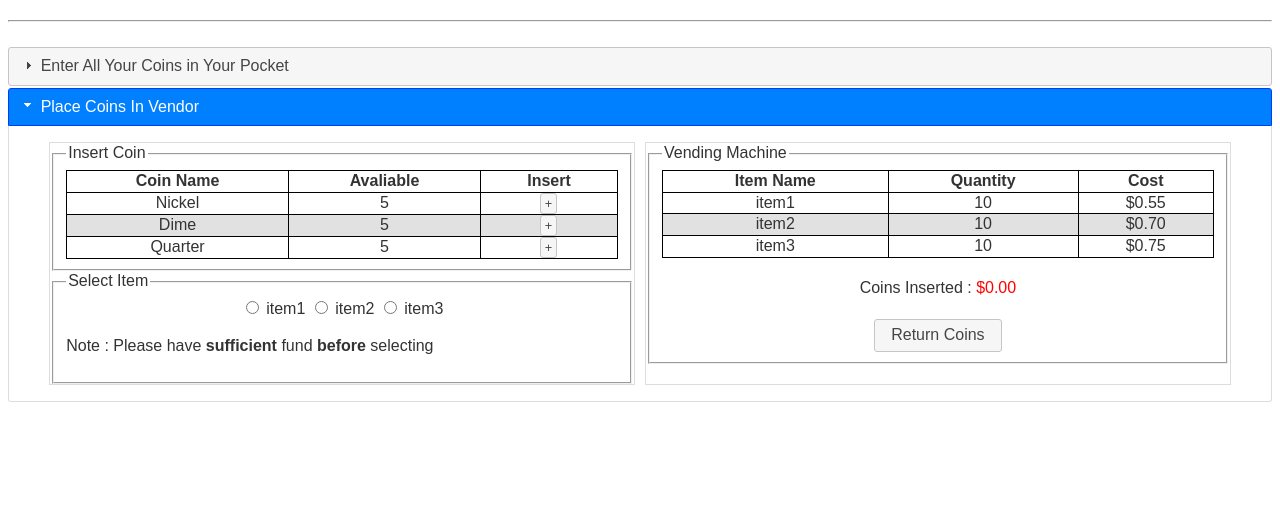
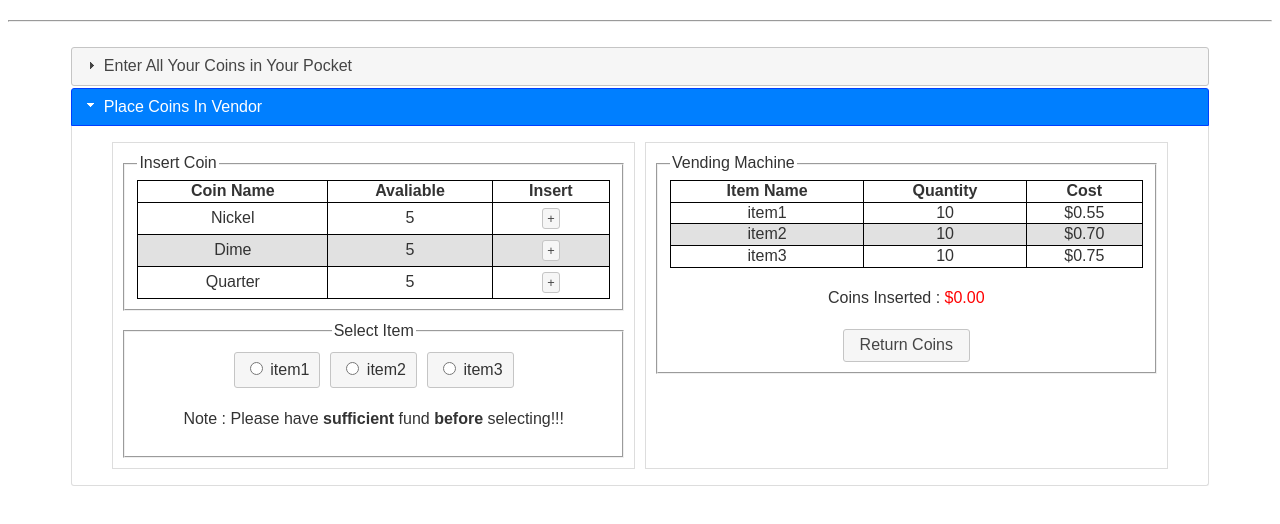
Before and after one commit to richardl911/vendingMachine, a plain HTML site: page web/index.html in a window 1280 px wide. Both pictures are taken after a click on the tab "Place Coins In Vendor". Shown: the part 60-584 px from the top of the page. Drawn offline with Linux system fonts and the light colour scheme.

Commit message:
Updated styling

```diff
--- a/web/css/index.css
+++ b/web/css/index.css
@@ -1,9 +1,9 @@
-#mainMenu {
+#app {
   width : 90%;
 }
 
 .menuItem {
-  overflow : hidden !important;
+
 }
 
 #sum {
@@ -35,8 +35,8 @@ tr:nth-child(even) {
   margin : 0px 5px;
 }
 
-.my-border {
-  padding : 10px 10px;
+.fBox {
+  margin : 10px 10px;
 }
 
 .coin-count {
@@ -109,6 +109,7 @@ ul#bag li {
 .insert-coin button {
   font-size : 0.8em;
   padding : 2px 4px;
+  margin : 5px;
 }
 
 .select-item {
@@ -117,3 +118,16 @@ ul#bag li {
   padding : 2px 7px 2px 0px;
   border : 1px solid black;
 }
+
+.pickItem {
+  display : inline-block;
+  background : #F6F6F6;
+  padding : 6px 10px;
+  margin : 5px;
+  border-radius : 3px;
+  border : 1px solid rgb(197,197,197);
+}
+
+button {
+  outline : none;
+}
--- a/web/index.html
+++ b/web/index.html
@@ -21,7 +21,7 @@
     <h1 style='text-align:center;font-size:2em' class='ui-widget'> <strong>Vending Machine Emulator</strong> </h1>
     <hr style='margin-bottom:25px'>
 
-    <div id='app'>
+    <div id='app' class='centerD'>
       <!-- 1st menu tab -->
       <h3 id='userInput' title='Clicking will allow you to add more coins if you can find any'> Enter All Your Coins in Your Pocket </h3>
       <div id='coinsInPocket' class='menuItem'>
@@ -36,7 +36,7 @@
       <div id='vendor' class='menuItem flex-container'>
         <!-- user selection -->
         <div id='leftContaier' class='flex-child ui-widget-content'>
-          <fieldset> <legend> Insert Coin </legend>
+          <fieldset class='fBox'> <legend> Insert Coin </legend>
             <table id='insertCoinTable'>
               <thead> <tr>
                 <th>Coin Name</th>
@@ -49,17 +49,17 @@
             </table>
           </fieldset>
 
-          <fieldset> <legend> Select Item </legend>
-            <div class='centerT'>
-            <template v-for='item in vending'>
-              <input type='radio' class='pickItem' :id='item.name' name='something' v-model='picked' :value='item.name' @change='getItem($event.target)'></input>
+          <fieldset class='fBox' style='text-align:center'> <legend> Select Item </legend>
+            <label v-for='item in vending' :for='item.name' class='centerT ui-corner-all ui-widget'>
+              <div class='pickItem'>
+              <input type='radio' :id='item.name' name='something' v-model='picked' :value='item.name' @change='getItem($event.target)'></input>
               <label :for='item.name'> {{ item.name }} </label>
-            </template>
-            </div>
-            <p> Note : Please have <strong>sufficient</strong> fund <strong>before</strong> selecting</p>
+              </div>
+            </label>
+            <p> Note : Please have <strong>sufficient</strong> fund <strong>before</strong> selecting!!!</p>
           </fieldset>
 
-          <fieldset v-if='itemInBag.length!=0'> <legend> In My Bag </legend>
+          <fieldset v-if='itemInBag.length!=0' class='fBox'> <legend> In My Bag </legend>
             <ul v-for='item in itemInBag' id='bag'>
               <li class='ui-corner-all ui-widget-content'> {{ item }}</li>
             </ul>
@@ -67,7 +67,7 @@
         </div>
         <!-- vendor information -->
         <div id='rightContainer' class='flex-child ui-widget-content'>
-          <fieldset> <legend> Vending Machine </legend>
+          <fieldset class='fBox'> <legend> Vending Machine </legend>
             <table id='vendingTable'>
               <tr>
                 <th> Item Name </th>
--- a/web/script/index.js
+++ b/web/script/index.js
@@ -151,7 +151,6 @@ document.addEventListener('DOMContentLoaded', function() {
     mounted : function() {
       $('#app').accordion({heightStyle : 'content'});
       $('#returnB').button();
-      $('.pickItem').checkboxradio();
     }
   })
 
```
